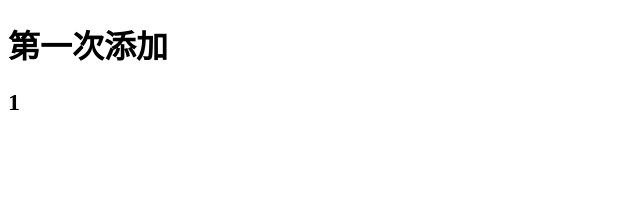
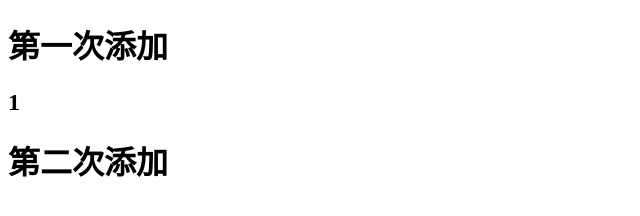
Before and after one commit to wxx122/test1, a plain HTML site: page index.html in a window 1280 px wide. Shown: the whole page, without its empty margins (0-640 px from the left). Drawn offline with Linux system fonts and the light colour scheme.

Commit message:
第二次

```diff
--- a/index.html
+++ b/index.html
@@ -8,5 +8,6 @@
 <body>
     <h1>第一次添加</h1>
     <h2>1</h2>
+    <h1>第二次添加</h1>
 </body>
 </html>
```
